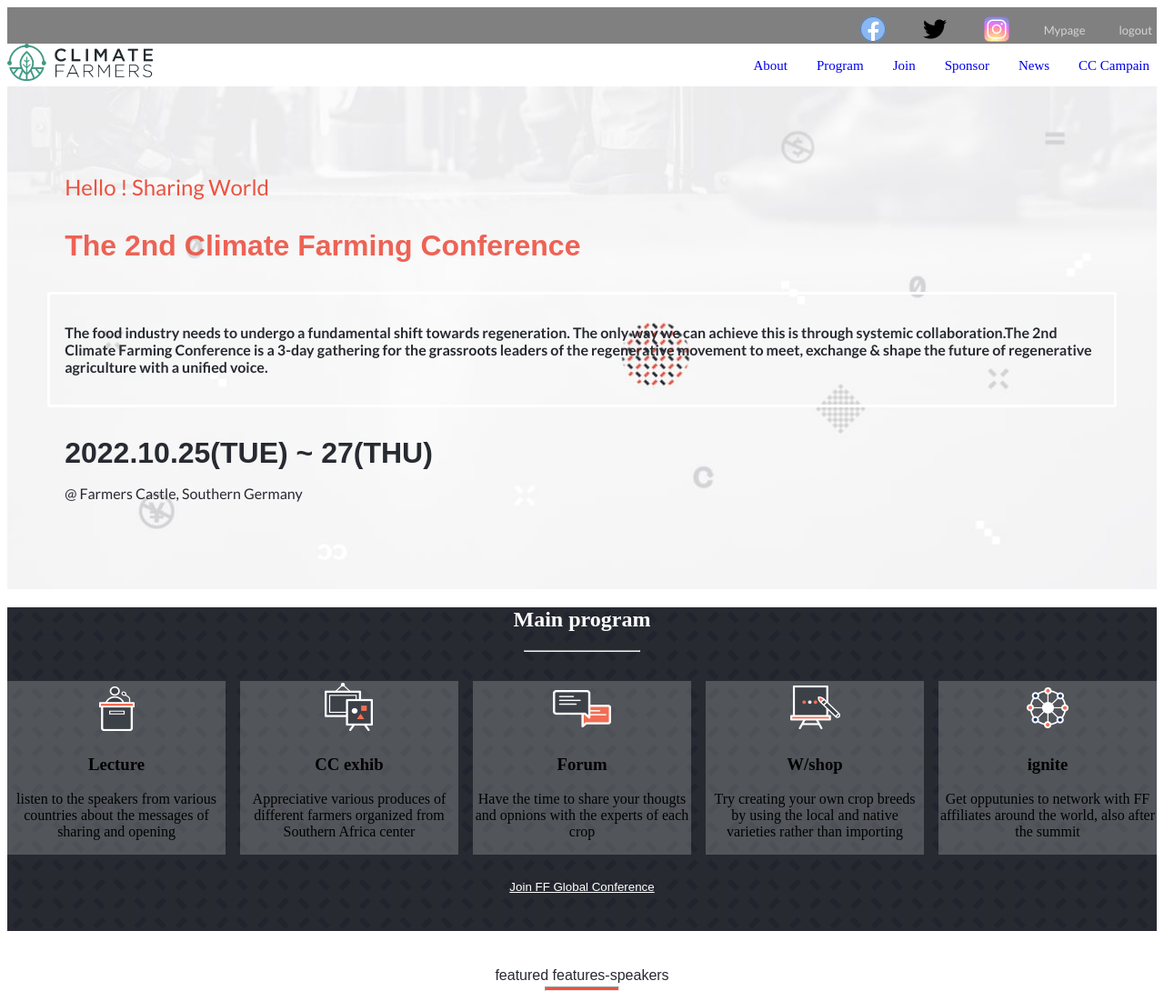
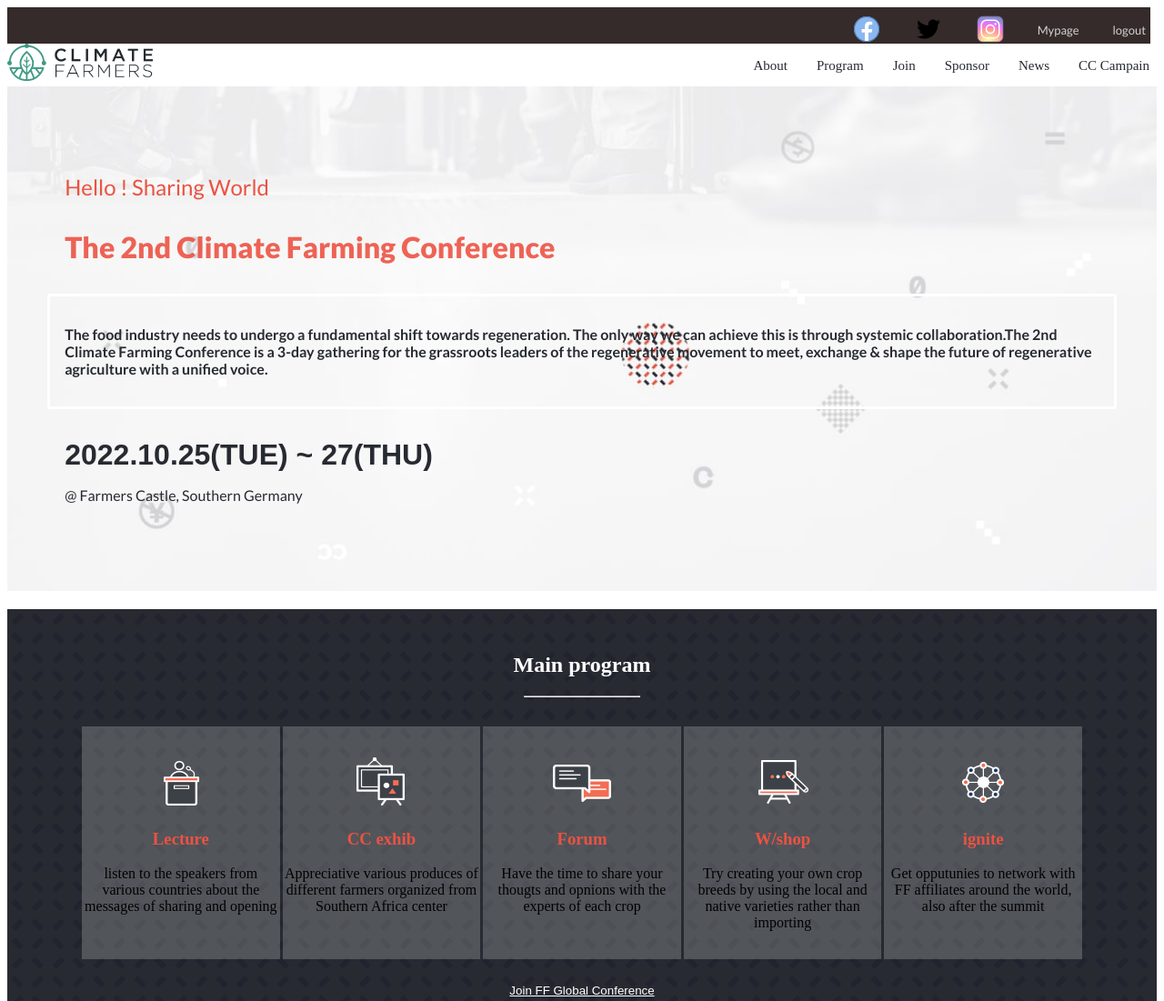
Before and after one commit to shakespear95/Farmers-Conference-, a website: page index.html in a window 1280 px wide. Shown: the top 1101 px of the page at 91% size. Drawn offline with Linux system fonts and the light colour scheme.

Commit message:
corrected a few errors

```diff
--- a/css/mobile.css
+++ b/css/mobile.css
@@ -22,6 +22,7 @@
     gap: 10%;
     padding-left: 1%;
     margin-top: 17px;
+    height: 7em;
   }
 
   .navbar-right,
@@ -82,7 +83,7 @@
   }
 
   .cards img {
-    height: 70px;
+    margin-top: -15px;
   }
 
   .nav-ul a {
--- a/css/styles.css
+++ b/css/styles.css
@@ -12,11 +12,6 @@
 
 a:hover {
   cursor: pointer;
-}
-
-header {
-  display: flex;
-  justify-content: space-between;
 }
 
 .bar {
@@ -61,10 +56,16 @@ header {
   margin-left: 32px;
 }
 
+.nav-ul a {
+  color: #272a31;
+}
+
 .cards {
   display: flex;
-  gap: 1em;
+  gap: 0.2em;
   justify-content: space-evenly;
+  width: 87%;
+  margin: auto;
 }
 
 .navbar-desktop {
@@ -83,6 +84,13 @@ header {
   background-repeat: no-repeat;
   background-size: cover;
   margin: auto;
+}
+
+.secondNav {
+  display: flex;
+  justify-content: space-between;
+  gap: 12%;
+  width: 100%;
 }
 
 .text-container > p {
@@ -104,7 +112,7 @@ header {
   font-size: xx-large;
   font-weight: 900;
   color: rgba(236, 82, 66, 0.9);
-  font-family: 'Cocogoose', sans-serif;
+  font-family: 'Lato', sans-serif;
 }
 
 .boxed-paragraph {
@@ -116,7 +124,7 @@ header {
   margin: auto;
   font-family: 'Lato', sans-serif;
   font-weight: 700;
-  color: var(--black-color);
+  color: #272a31;
 }
 
 .header-time {
@@ -126,7 +134,19 @@ header {
   font-family: 'Cocogoose', sans-serif;
   font-size: xx-large;
   font-weight: 900;
-  color: var(--black-color);
+  color: #272a31;
+}
+
+.cards img {
+  margin-top: 2em;
+}
+
+.cards h3 {
+  color: #ec5242;
+}
+
+.carddiv {
+  width: 100%;
 }
 
 .below-h1 {
@@ -158,6 +178,7 @@ header {
 .mainprogram h2 {
   text-align: center;
   color: #fff;
+  padding-top: 2em;
 }
 
 .mainprogram hr {
@@ -304,11 +325,12 @@ button:hover {
   }
 
   .top-black-navbar {
-    width: 100%;
     display: flex;
     justify-content: space-between;
-    background-color: grey;
+    background-color: rgb(53, 43, 43);
     height: 2.5em;
+    margin-right: 7px;
+}
   }
 
   .top-black-navbar > ul > li > a {
@@ -343,9 +365,8 @@ button:hover {
   .ff-ignite {
     align-items: center;
     width: 20%;
-    margin: auto;
+    height: 16em;
     background-color: rgba(211, 211, 211, 0.25);
-    height: 100%;
     text-align: center;
   }
 
--- a/index.html
+++ b/index.html
@@ -20,8 +20,10 @@
 </head>
 <body>
 
+    <header>
+        <nav>
             <div class="top-black-navbar">
-        <div class="space"> </div>
+                <div class="space"></div>
                 <ul class="topbar">
                     <li><a href="https://www.facebook.com/shakespear.samu"><img src="img/icons8-facebook-30.png" alt="facebook"></a></li>
                     <li><a href="https://twitter.com/Taku16671414"><img src="img/icons8-twitter-30.png" alt="twitter"></a></li>
@@ -30,33 +32,30 @@
                      <li><a href="#">logout</a></li>
                 </ul>
             </div>
-        <header>
+            <!-- the top Navigationbar ends here -->
+            <div class="secondNav">
                 <a id="logo" href="index.html" class="logo"><img src="img/Climate-Farmers_Logo (1).png" alt=""></a>
 
-        <nav>
-
                 <ul class="nav-ul">
-
                     <li class="crosshairs">
                         <a href="" class="nav-link1">
                              <img src="./img/icons8-multiply-48.png" alt="cross icon">
                         </a></li>
+                    <li><a href="./about.html" class="nav-link">About</a></li>
+                    <li><a href="about.html" class="nav-link">Program</a></li>
+                    <li><a href="#contact" class="nav-link">Join</a></li>
+                    <li><a href="#about" class="nav-link">Sponsor</a></li>
+                    <li><a href="#contact" class="nav-link">News</a></li>
+                    <li><a href="#contact" class="nav-link">CC Campain</a></li>
+                </ul>
 
-                <li><a href="about.html" class="nav-link">About</a></li>
-                <li><a href="/" class="nav-link">Program</a></li>
-                <li><a href="#" class="nav-link">Join</a></li>
-                <li><a href="#" class="nav-link">Sponsor</a></li>
-                <li><a href="#" class="nav-link">News</a></li>
-                <li><a href="#" class="nav-link campain" >CC Campain</a></li>
-
-            </ul>
                 <div class="hamburger">
                     <span class="bar"></span>
                     <span class="bar"></span>
                     <span class="bar"></span>
                 </div>
 
-
+            </div>
        </nav>
     </header>
 
@@ -114,7 +113,10 @@
                     <p>Get opputunies to network with FF affiliates around the world, also after the summit</p>
                 </div>
             </div>
+            <div class="carddiv">
                 <button class="cardsbut"> Join FF Global Conference</button>
+            </div>
+
         </section>
 <!-- speakers will start here  -->
         <section class="features-speakers">
```
Also changed, not shown: about.html (+8 -8 lines), README.md. Lines whose indentation alone changed are shown as unchanged.
